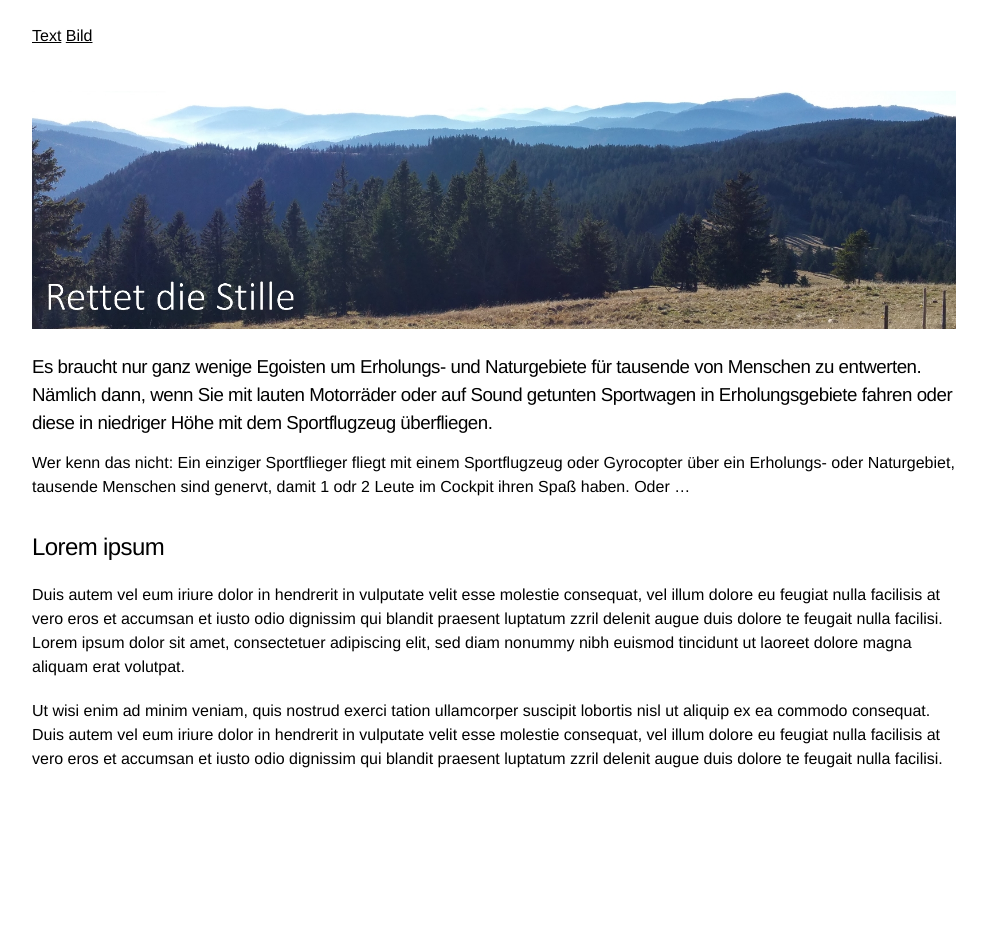
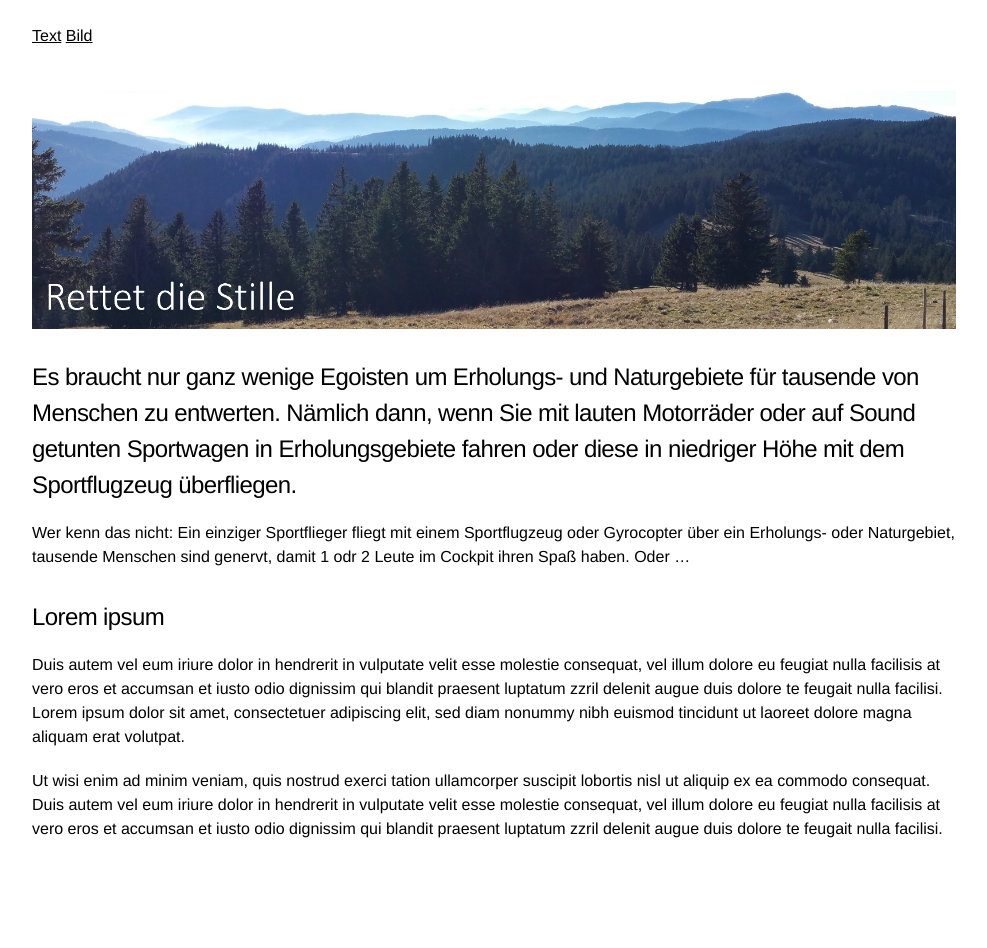
Before and after one commit to rettet-die-stille/rettet-die-stille.github.io, a Jekyll site: the page built from index.md, in a window 1280 px wide. Shown: the whole page, without its empty margins (146-1133 px from the left). Built offline with Jekyll 4.4.1, drawn with Linux system fonts in a browser that asks for light colours.

```diff
--- a/index.md
+++ b/index.md
@@ -3,7 +3,7 @@ layout: default
 ---
 ![Intro](assets/images/schwarzwald3.jpg)
 
-### Es braucht nur ganz wenige Egoisten um Erholungs- und Naturgebiete für tausende von Menschen zu entwerten. Nämlich dann, wenn Sie mit lauten Motorräder oder auf Sound getunten Sportwagen in Erholungsgebiete fahren oder diese in niedriger Höhe mit dem Sportflugzeug überfliegen.
+## Es braucht nur ganz wenige Egoisten um Erholungs- und Naturgebiete für tausende von Menschen zu entwerten. Nämlich dann, wenn Sie mit lauten Motorräder oder auf Sound getunten Sportwagen in Erholungsgebiete fahren oder diese in niedriger Höhe mit dem Sportflugzeug überfliegen.
 
 Wer kenn das nicht: Ein einziger Sportflieger fliegt mit einem Sportflugzeug oder Gyrocopter über ein Erholungs- oder Naturgebiet, tausende Menschen sind genervt, damit 1 odr 2 Leute im Cockpit ihren Spaß haben. Oder ...
 
```
